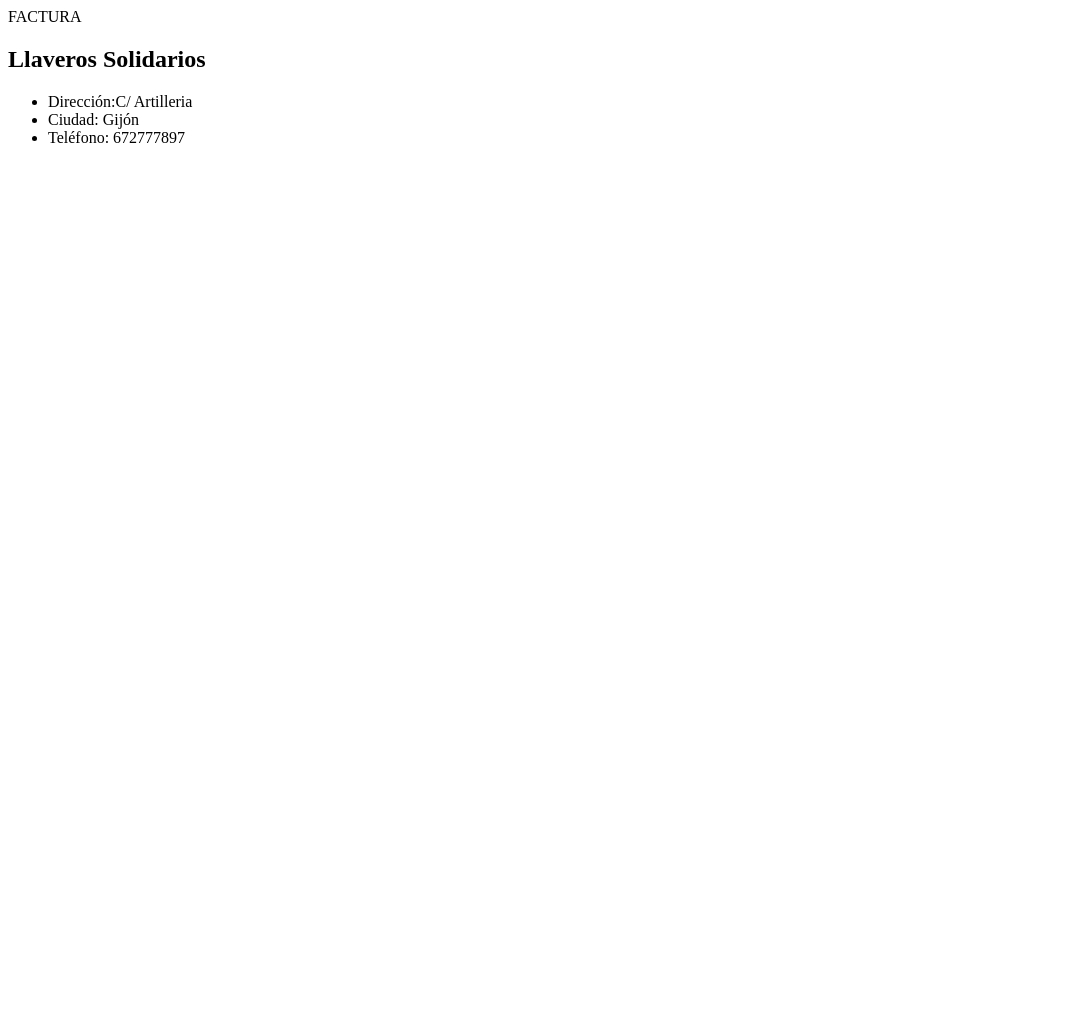
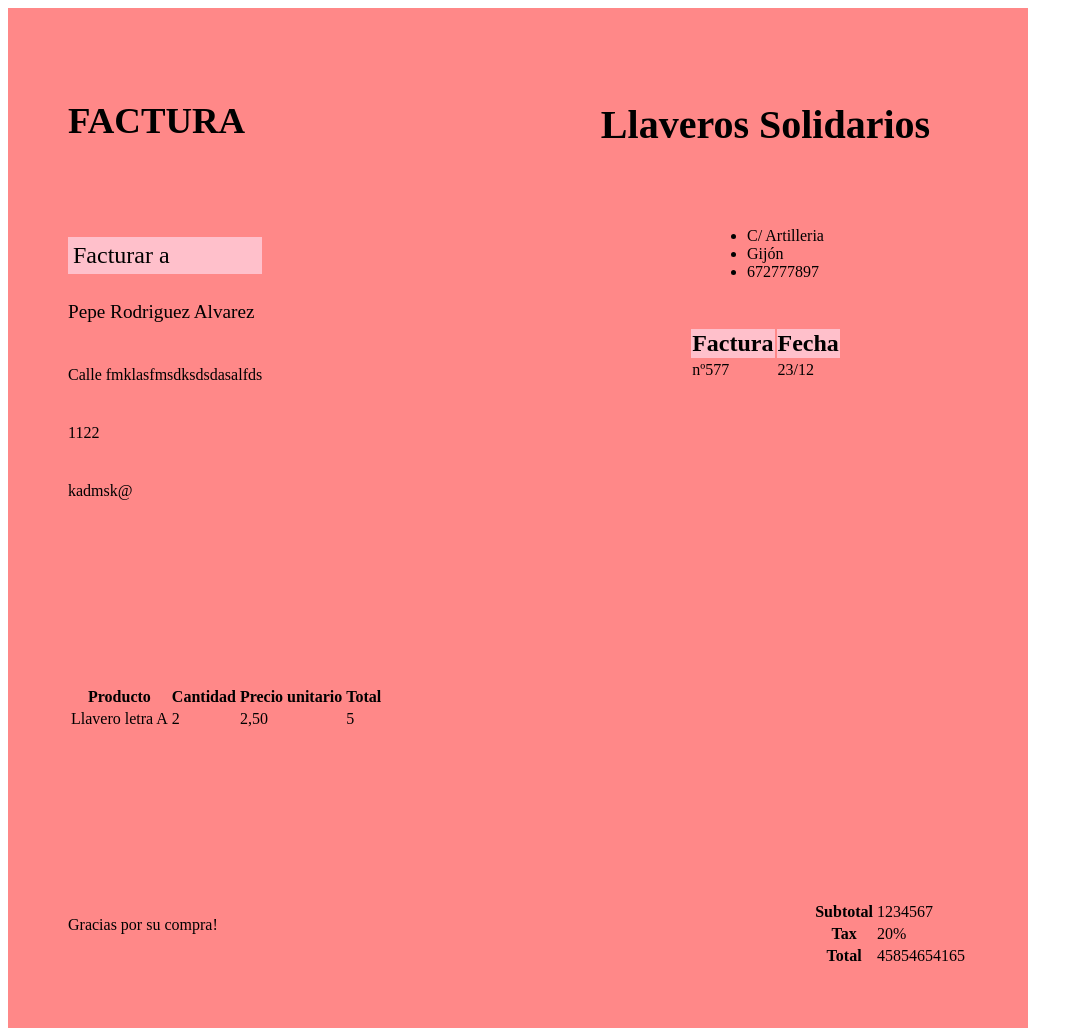
Before and after one commit to carlotamdez96/comercioDigital, a plain HTML site: page factura.html in a window 1280 px wide. Shown: the whole page, without its empty margins (0-1083 px from the left). Before the commit the page ends 800 px from the top, so only its background shows below. Drawn offline with Linux system fonts and the light colour scheme.

Commit message:
estilos factura

```diff
--- a/factura.html
+++ b/factura.html
@@ -4,25 +4,138 @@
     <meta charset="UTF-8">
     <meta http-equiv="X-UA-Compatible" content="IE=edge">
     <meta name="viewport" content="width=device-width, initial-scale=1.0">
+    <link href="./Estilos/reset.css" rel="stylesheet">
     <title>Factura Llaveros solidarios</title>
+    <style>
+
+      .factura{
+        display: flex;
+        flex-direction: column;
+        justify-content: space-between;
+        width: 900px;
+        height: 900px;
+        background-color: rgb(255, 136, 136);
+        padding: 60px;
+      }
+        .encabezado{
+            display: flex;
+            width: 100%;
+            justify-content: space-between;
+        }
+        .pie{
+            display: flex;
+            justify-content: space-between;
+        }
+        .encabezado__izquierda{
+            display: flex;
+            flex-direction: column;
+            gap: 65px;
+        }
+        .izquierda__cliente{
+            display: flex;
+            flex-direction: column;
+            gap: 8px;
+        }
+        .izquierda__titulo{
+            font-size: 2.3em;
+        }
+        .subrayado{
+            background-color: pink;
+            padding: 5px;
+            font-size: 1.5em;
+        }
+        .cliente__nombre{
+            font-size: 1.2em;
+        }
+        .encabezado__derecha{
+            display: flex;
+            flex-direction: column;
+            gap: 30px;
+            width: 45%;
+
+            align-items: center;
+        }
+
+        .derecha__subtitulo{
+            font-size: 2.5em;
+        }
+    </style>
 </head>
 <body>
     <head class="encabezado"></head>
     <section class="factura">
+        <div class="encabezado">
         <div class="encabezado__izquierda">
-            <div class="factura__encabezado">FACTURA</div>
+            <h2 class="izquierda__titulo">FACTURA</h2>
+            <div class="izquierda__cliente ">
+                <span class="cliente__encabezado subrayado">Facturar a</span>
+                <p class="cliente__nombre">Pepe Rodriguez Alvarez</p>
+                <p class="cliente__direccion">Calle fmklasfmsdksdsdasalfds</p>
+                <p class="cliente__telefono">1122</p>
+                <p class="cliente__correo">kadmsk@</p>
+            </div>
         </div>
 
-        <div class="factura__subtitulo">
-            <h2 class="subtitulo__subtitulo">Llaveros Solidarios</h2>
+        <div class="encabezado__derecha">
+            <h2 class="derecha__subtitulo">Llaveros Solidarios</h2>
             <ul class="subtitulo__direccion">
-                <li>Dirección:C/ Artilleria</li>
-                <li>Ciudad: Gijón</li>
-                <li>Teléfono: 672777897</li>
+                <li>C/ Artilleria</li>
+                <li>Gijón</li>
+                <li>672777897</li>
             </ul>
+            <div class="derecha__fecha ">
+                <table class="fecha__encabezado ">
+                    <tr class="subrayado">
+                        <th>Factura</th>
+                        <th>Fecha</th>
+                    </tr>
+                    <tr>
+                        <td>nº577</td>
+                        <td>23/12</td>
+                    </tr>
+                </table>
+            </div>
         </div>
+        </div>
+        <div class="cuerpo">
+            <table class="tabla">
+                <thead>
+                    <th>Producto</th>
+                    <th>Cantidad</th>
+                    <th>Precio unitario</th>
+                    <th>Total</th>
+                </thead>
+                <tbody>
+                    <td>Llavero letra A</td>
+                    <td>2</td>
+                    <td>2,50</td>
+                    <td>5</td>
+                </tbody>
+            </table>
 
+        </div>
+        <div class="pie">
 
+                <p>Gracias por su compra!</p>
+                <table>
+                    <tbody>
+                        <tr>
+                            <th>Subtotal</th>
+                            <td>1234567</td>
+                        </tr>
+                       <tr>
+                        <th>Tax</th>
+                        <td>20%</td>
+                       </tr>
+
+                    </tbody>
+                    <tfoot>
+                        <th>Total</th>
+                        <td>45854654165</td>
+                    </tfoot>
+                </table>
+
+        </div>
     </section>
 
 </body>
```
